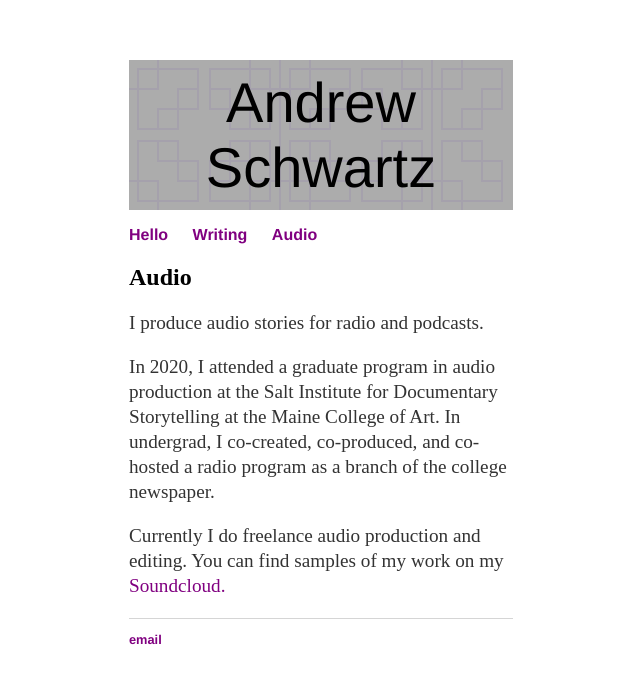
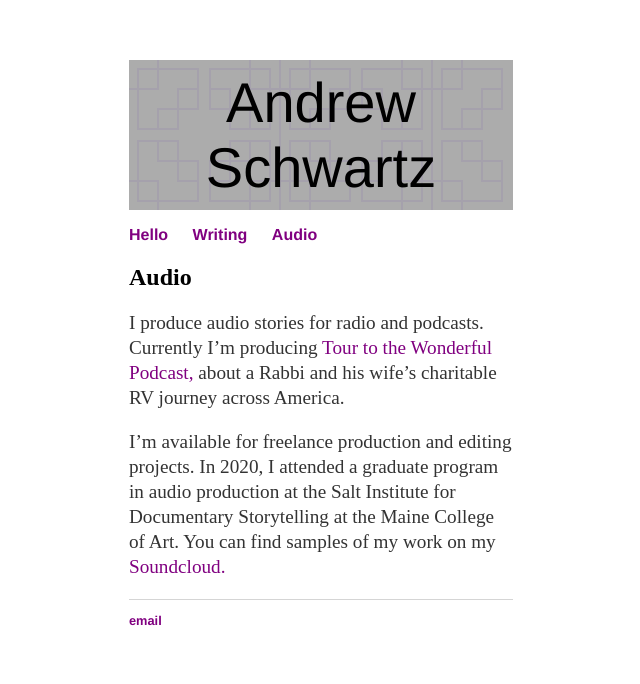
Before and after one commit to aonschwartz/aonschwartz.github.io, a Jekyll site: the page built from about/audio.md, in a window 1280 px wide. Shown: the top 684 px of the page, without its empty margins (319-959 px from the left). Built offline with Jekyll 4.4.1, drawn with Linux system fonts in a browser that asks for light colours.

Commit message:
Update audio.md

```diff
--- a/about/audio.md
+++ b/about/audio.md
@@ -6,8 +6,6 @@ layout: default
 
 ## Audio
 
-I produce audio stories for radio and podcasts.
+I produce audio stories for radio and podcasts. Currently I'm producing [Tour to the Wonderful Podcast,](https://open.spotify.com/show/1wkiVWYBdJGuUbLs91xFIM?si=-5Gj4OLZTaGWKDYPmaF-Cw) about a Rabbi and his wife's charitable RV journey across America.
 
-In 2020, I attended a graduate program in audio production at the Salt Institute for Documentary Storytelling at the Maine College of Art. In undergrad, I co-created, co-produced, and co-hosted a radio program as a branch of the college newspaper.
-
-Currently I do freelance audio production and editing. You can find samples of my work on my [Soundcloud.](https://soundcloud.com/andrew-schwartz-191964276)
+I'm available for freelance production and editing projects. In 2020, I attended a graduate program in audio production at the Salt Institute for Documentary Storytelling at the Maine College of Art. You can find samples of my work on my [Soundcloud.](https://soundcloud.com/andrew-schwartz-191964276)
```
